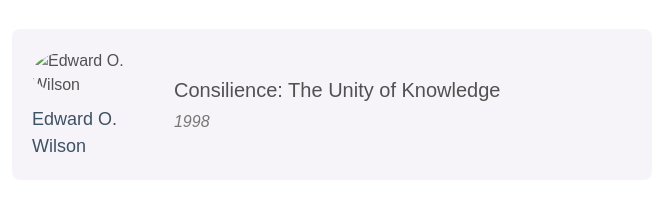
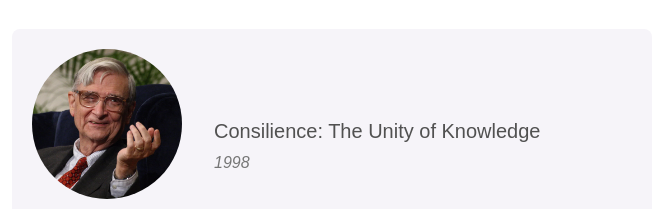
Before and after one commit to b82agbulos/recommended-books, a plain HTML site: page index.html in a window 1280 px wide. Shown: the part 2036-2245 px from the top of the page, without its empty margins (308-964 px from the left). Drawn offline with Linux system fonts and the light colour scheme.

Commit message:
Add files via upload
more images

```diff
--- a/index.html
+++ b/index.html
@@ -116,7 +116,7 @@
 
             <div class="book-entry">
                 <div class="author-info">
-                    <img src="path/to/edward_o_wilson.jpg" alt="Edward O. Wilson" class="author-image">
+                    <img src="images/wilson-edward.jpg" alt="Edward O. Wilson" class="author-image">
                     <p class="author-name">Edward O. Wilson</p>
                 </div>
                 <div class="book-info">
```
